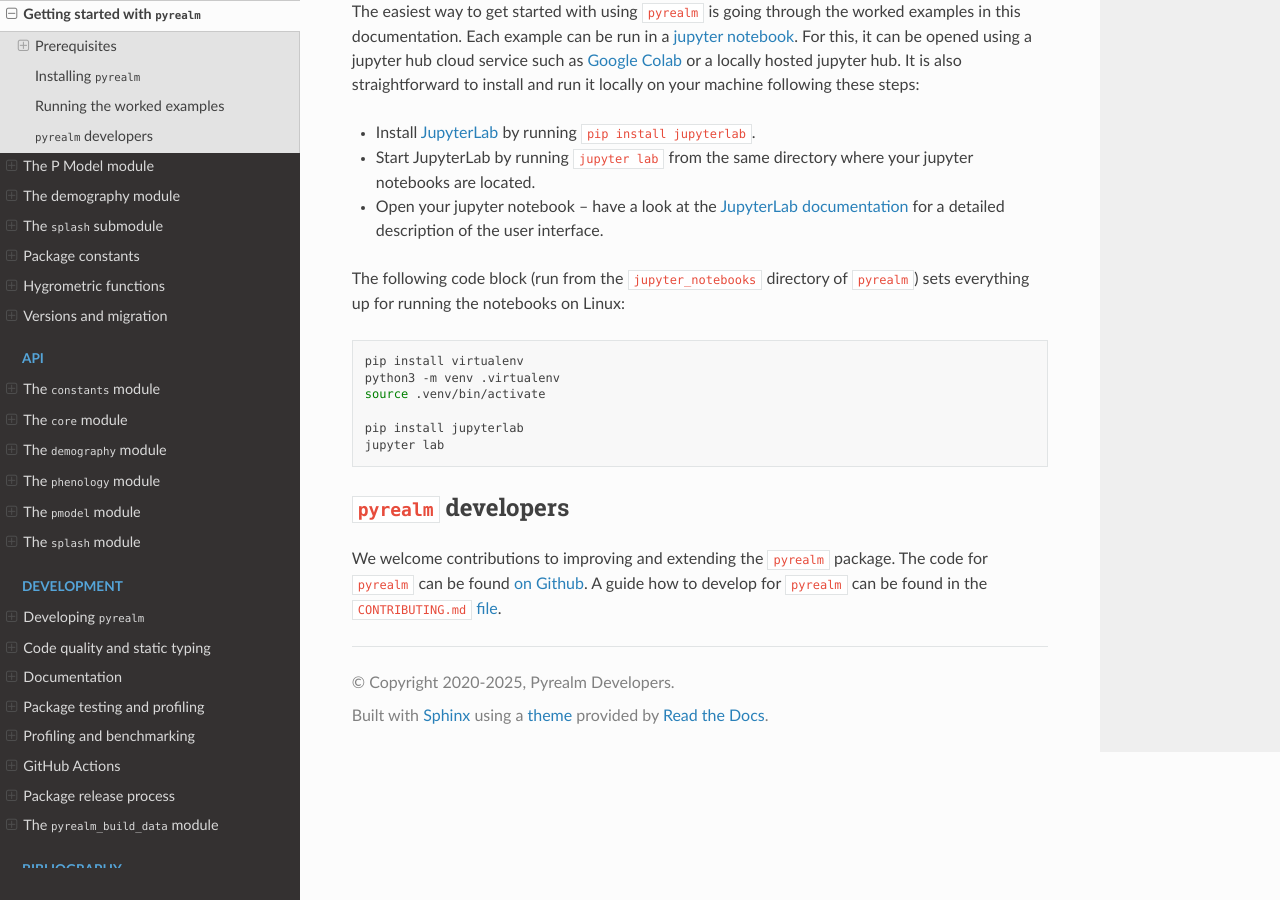
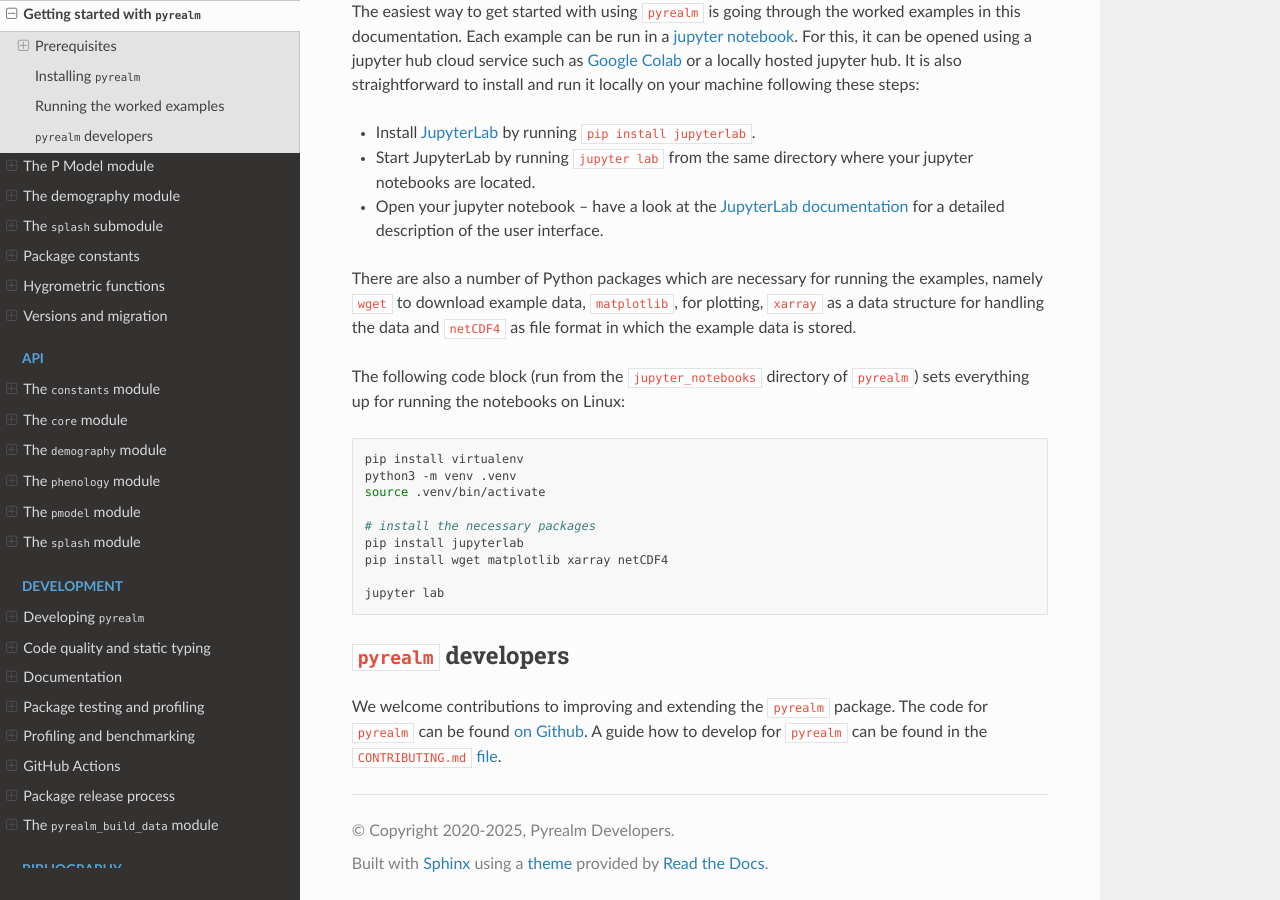
Before and after one commit to ImperialCollegeLondon/pyrealm, a Sphinx documentation site: the page built from docs/source/users/getting_started.md, in a window 1280 px wide and 900 px high, scrolled down 1213 px. Built offline with Sphinx 7.4.7 and the Read the Docs theme 3.1.0, drawn with Linux system fonts in a browser that asks for light colours.

Commit message:
adapt description on how to get started with worked examples

````diff
--- a/docs/source/users/getting_started.md
+++ b/docs/source/users/getting_started.md
@@ -90,15 +90,23 @@ jupyter notebooks are located.
 [JupyterLab documentation](https://jupyterlab.readthedocs.io/en/stable/user/interface.html)
 for a detailed description of the user interface.
 
+There are also a number of Python packages which are necessary for running the
+examples, namely `wget` to download example data, `matplotlib`, for plotting,
+ `xarray` as a data structure for handling the data and `netCDF4` as file format
+ in which the example data is stored.
+
 The following code block (run from the `jupyter_notebooks` directory of
   `pyrealm`) sets everything up for running the notebooks on Linux:
 
 ```bash
 pip install virtualenv
-python3 -m venv .virtualenv
+python3 -m venv .venv
 source .venv/bin/activate
 
+# install the necessary packages
 pip install jupyterlab
+pip install wget matplotlib xarray netCDF4
+
 jupyter lab
 
 ```
````
Also changed, not shown: docs/source/_static/StandardPModel.ipynb, 1 other file.
